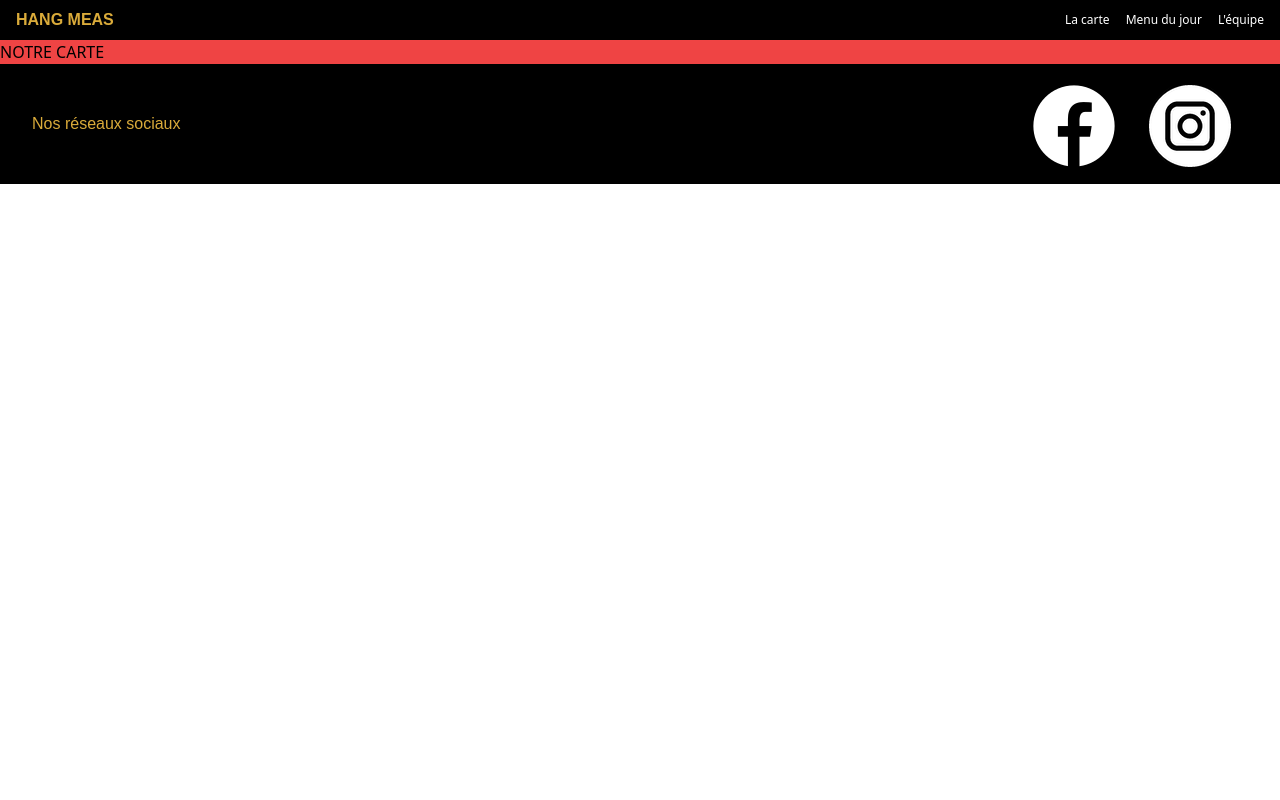
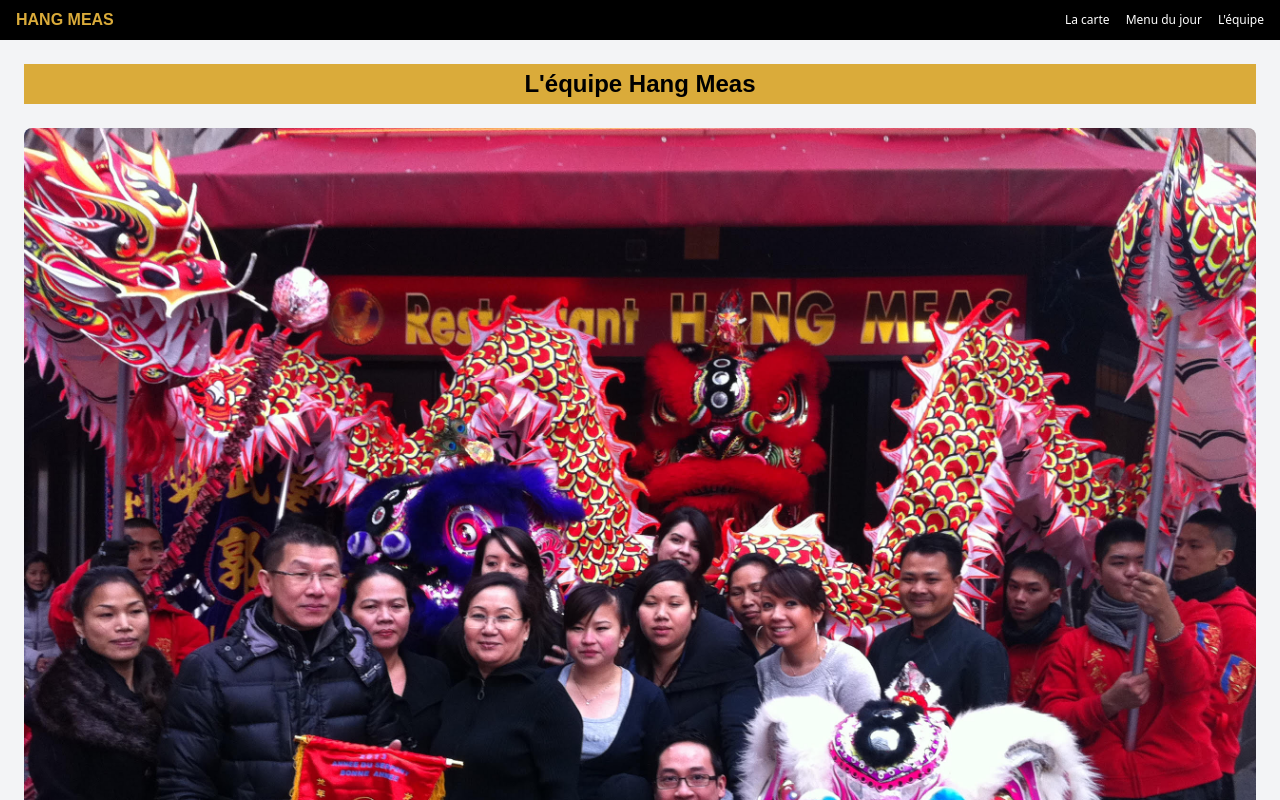
Before and after one commit to Christian-81/CheckPoint-04-Lim-Christian, a React (Vite) app in the folder frontend/: page /equipe in a window 1280 px wide. Shown: the top 800 px of the page. Built offline with nearby package versions, Linux system fonts and the light colour scheme; a web font is replaced by a local one.

Commit message:
CREATION Team page AND modify background color Admin and Equipe

```diff
--- a/frontend/src/components/Footer.jsx
+++ b/frontend/src/components/Footer.jsx
@@ -20,7 +20,7 @@ const Footer = () => {
               <img
                 src={facebook}
                 alt="logo Facebook"
-                className="w-[100%]"
+                className="w-[100%] md:w-[70%]"
               />
             </a>
           </li>
@@ -33,7 +33,7 @@ const Footer = () => {
               <img
                 src={instagram}
                 alt="logo Instagram"
-                className="w-[100%]"
+                className="w-[100%] md:w-[70%]"
               />
             </a>
           </li>
--- a/frontend/src/pages/Admin.jsx
+++ b/frontend/src/pages/Admin.jsx
@@ -29,7 +29,7 @@ function Admin() {
   };
 
   return (
-    <div className="bg-gray-300 flex flex-col justify-center text-center p-6">
+    <div className="bg-gray-100 flex flex-col justify-center text-center p-6">
       <h1 className="font-logo bg-orange py-1 text-2xl font-bold">
         BACK OFFICE HANG MEAS
       </h1>
--- a/frontend/src/pages/Equipe.jsx
+++ b/frontend/src/pages/Equipe.jsx
@@ -1,9 +1,18 @@
-import React from 'react'
+import React from "react";
+
+import Team from "@assets/team.jpg";
 
 function Equipe() {
   return (
-    <div className='bg-yellow-100'>
-      <h1 className='bg-red-500'>NOTRE CARTE</h1>
+    <div className="bg-gray-100 flex flex-col justify-center text-center p-6">
+      <h1 className="font-logo bg-orange py-1 text-2xl font-bold">
+        L'équipe Hang Meas
+      </h1>
+      <img
+        src={Team}
+        alt="La team du restaurant Hang Meas"
+        className="rounded-lg mt-6"
+      />
     </div>
   );
 }
```
Also changed, not shown: frontend/src/assets/team.jpg (added).
